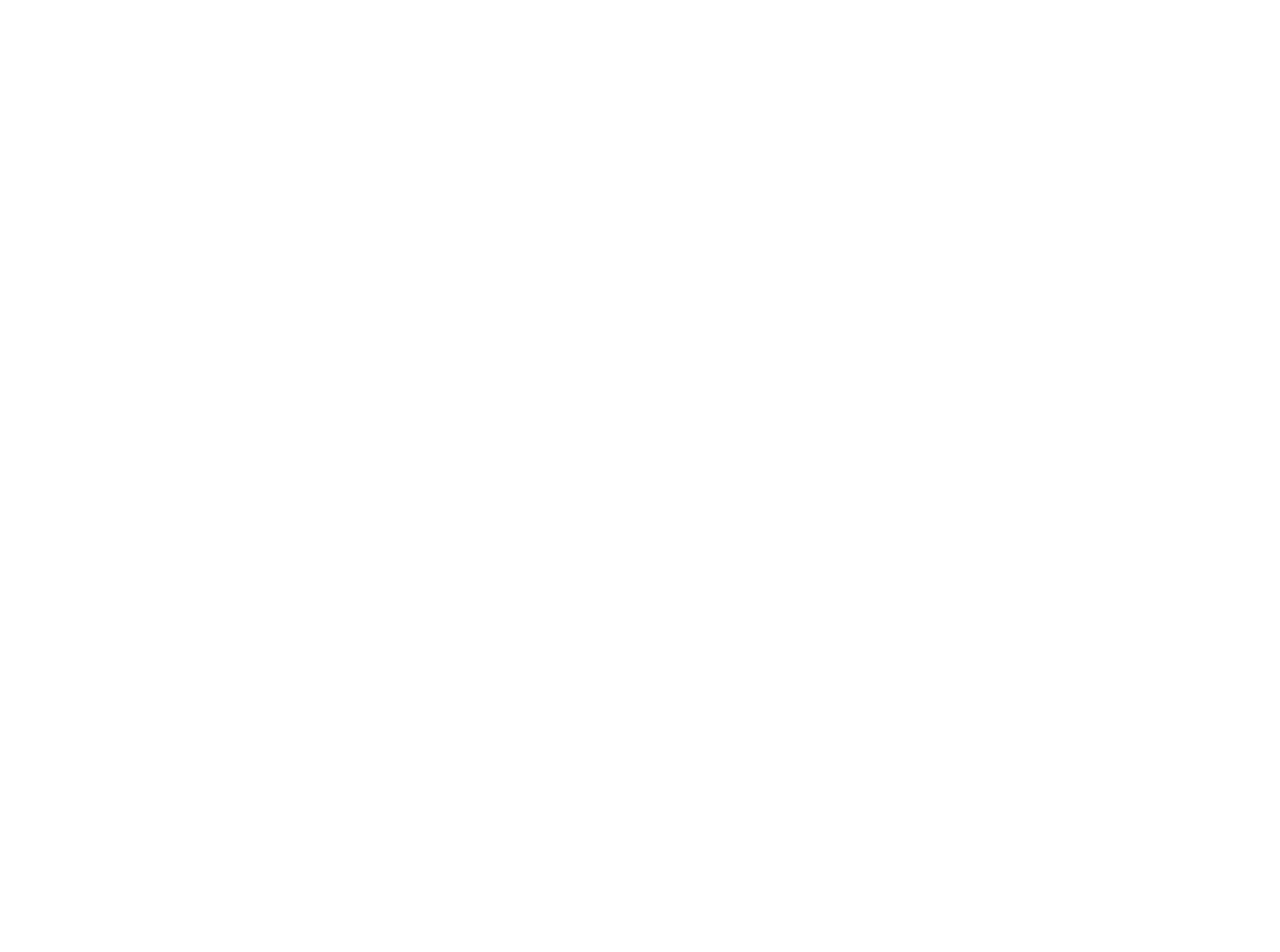
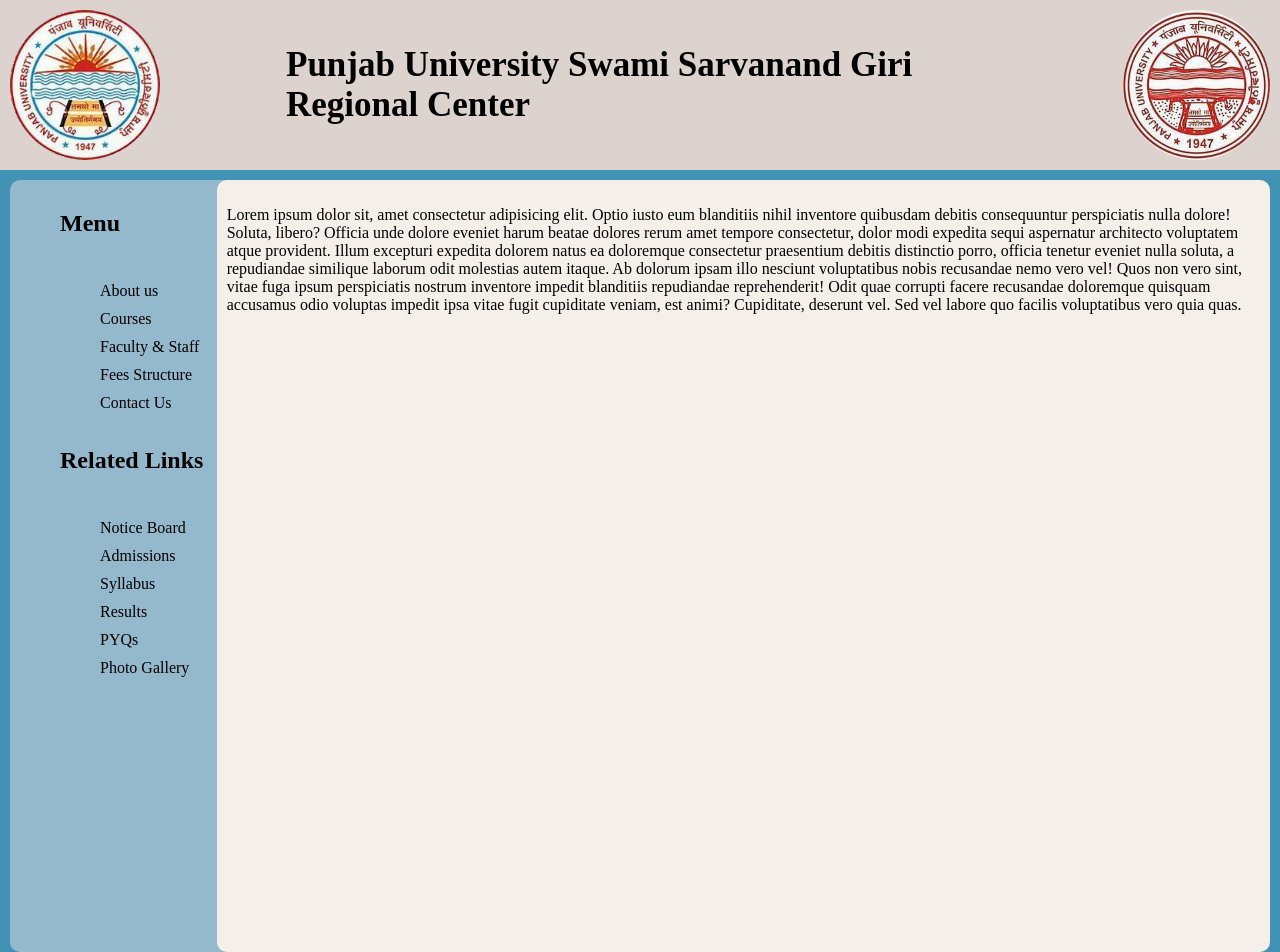
Before and after one commit to PratyushKumarSinha0708/WT-Project, a plain HTML site: page index.html in a window 1280 px wide. Before the commit the page ends 800 px from the top, so only its background shows below. Drawn offline with Linux system fonts and the light colour scheme.

Commit message:
first push
made home page of the websit

```diff
--- a/index.html
+++ b/index.html
@@ -1,11 +1,95 @@
 <!DOCTYPE html>
 <html lang="en">
+
 <head>
     <meta charset="UTF-8">
     <meta name="viewport" content="width=device-width, initial-scale=1.0">
     <title>Document</title>
+    <link rel="stylesheet" href="styles.css">
 </head>
+
 <body>
 
+    <div class="banner">
+
+        <img src="logo.jpeg" id="logo" alt="image not found">
+
+        <h1 id="mainbannerheading">Punjab University Swami Sarvanand Giri Regional Center</h1>
+
+        <img src="logo2.webp" id="logo" alt="image not found">
+
+    </div>
+
+    <div class="mainbody">
+
+        <div class="leftcontainer">
+            <div class="list">
+                <ul id="listitems">
+                    <li>
+                        <h2>Menu</h3>
+                        <div>
+                            <ul id="listitems2" >
+                                <li>
+                                    <a href="" id="listitems2">About us</a>
+                                </li>
+                                <li>
+                                    <a href="" id="listitems2">Courses</a>
+                                </li>
+                                <li>
+                                    <a id="listitems2" href="">Faculty & Staff</a>
+                                </li>
+                                <li><a href="" id="listitems2">Fees Structure</a>
+                                </li>
+                                <li>
+                                    <a href="" id="listitems2">Contact Us</a>
+                                </li>
+                            </ul>
+                        </div>
+                    </li>
+                    <li>
+                        <h2>Related Links</h3>
+                        <div>
+                            <ul id="listitems2" >
+                                <li>
+                                    <a href="" id="listitems2">Notice Board</a>
+                                </li>
+                                <li>
+                                    <a href="" id="listitems2">Admissions</a>
+                                </li>
+                                <li>
+                                    <a href="" id="listitems2">Syllabus</a>
+                                </li>
+                                <li>
+                                    <a href="" id="listitems2">Results</a>
+                                </li>
+                                <li>
+                                    <a href="" id="listitems2">PYQs</a>
+                                </li>
+                                <li>
+                                    <a href="" id="listitems2">Photo Gallery</a>
+                                </li>
+                            </ul>
+                        </div>
+                    </li>
+                </ul>
+            </div>
+        </div>
+
+        <div class="rightcontainer">
+            <p>Lorem ipsum dolor sit, amet consectetur adipisicing elit. Optio iusto eum blanditiis nihil inventore
+                quibusdam debitis consequuntur perspiciatis nulla dolore! Soluta, libero? Officia unde dolore eveniet
+                harum beatae dolores rerum amet tempore consectetur, dolor modi expedita sequi aspernatur architecto
+                voluptatem atque provident. Illum excepturi expedita dolorem natus ea doloremque consectetur praesentium
+                debitis distinctio porro, officia tenetur eveniet nulla soluta, a repudiandae similique laborum odit
+                molestias autem itaque. Ab dolorum ipsam illo nesciunt voluptatibus nobis recusandae nemo vero vel! Quos
+                non vero sint, vitae fuga ipsum perspiciatis nostrum inventore impedit blanditiis repudiandae
+                reprehenderit! Odit quae corrupti facere recusandae doloremque quisquam accusamus odio voluptas impedit
+                ipsa vitae fugit cupiditate veniam, est animi? Cupiditate, deserunt vel. Sed vel labore quo facilis
+                voluptatibus vero quia quas.</p>
+        </div>
+
+    </div>
+
 </body>
+
 </html>
--- a/styles.css
+++ b/styles.css
@@ -0,0 +1,86 @@
+body{
+    margin: 0;
+    padding: 0;
+    height: 100vh;
+}
+
+.banner
+{
+    display: flex;
+    flex-flow: row;
+    background-image: linear-gradient(#dcd3ce, #dcd3ce);
+    padding: 10px;
+    background-size: 100%;
+}
+
+#logo
+{
+    border-radius: 100%;
+    height: 150px;
+    width: 150px;
+}
+
+#mainbannerheading
+{
+    display: flex;
+    justify-content: center;
+    align-items: center;
+    padding-left: 10%;
+    padding-right: 10%;
+    font-size: 35px;
+    margin: 0;
+}
+
+.mainbody
+{
+    background-color: #4293b3 ;
+    position: absolute;
+    width: 100%;
+    height: 100%;
+    display: flex;
+}
+
+.leftcontainer
+{
+    background-color: #94b9cc;
+    position: relative;
+    left: 10px;
+    width: 20%;
+    margin-top: 10px;
+    padding: 10px;
+    height: 94%;
+    border-radius: 10px;
+}
+
+.rightcontainer
+{
+    background-color: #f5efea;
+    position: relative;
+    right: 10px;
+    width: 100%;
+    display: inline-block;
+    margin-top: 10px;
+    padding: 10px;
+    height: 94%;
+    border-radius: 10px;
+}
+
+#listitems
+{
+    list-style-type: none;
+}
+
+#listitems2
+{
+    list-style-type: none;
+    padding-top: 15px;
+    padding-bottom: 15px;
+    text-decoration: none;
+    color: black;
+
+
+}
+
+li{
+    margin-top: 10px;
+}
```
Also changed, not shown: logo.jpeg (added), logo2.webp (added).
